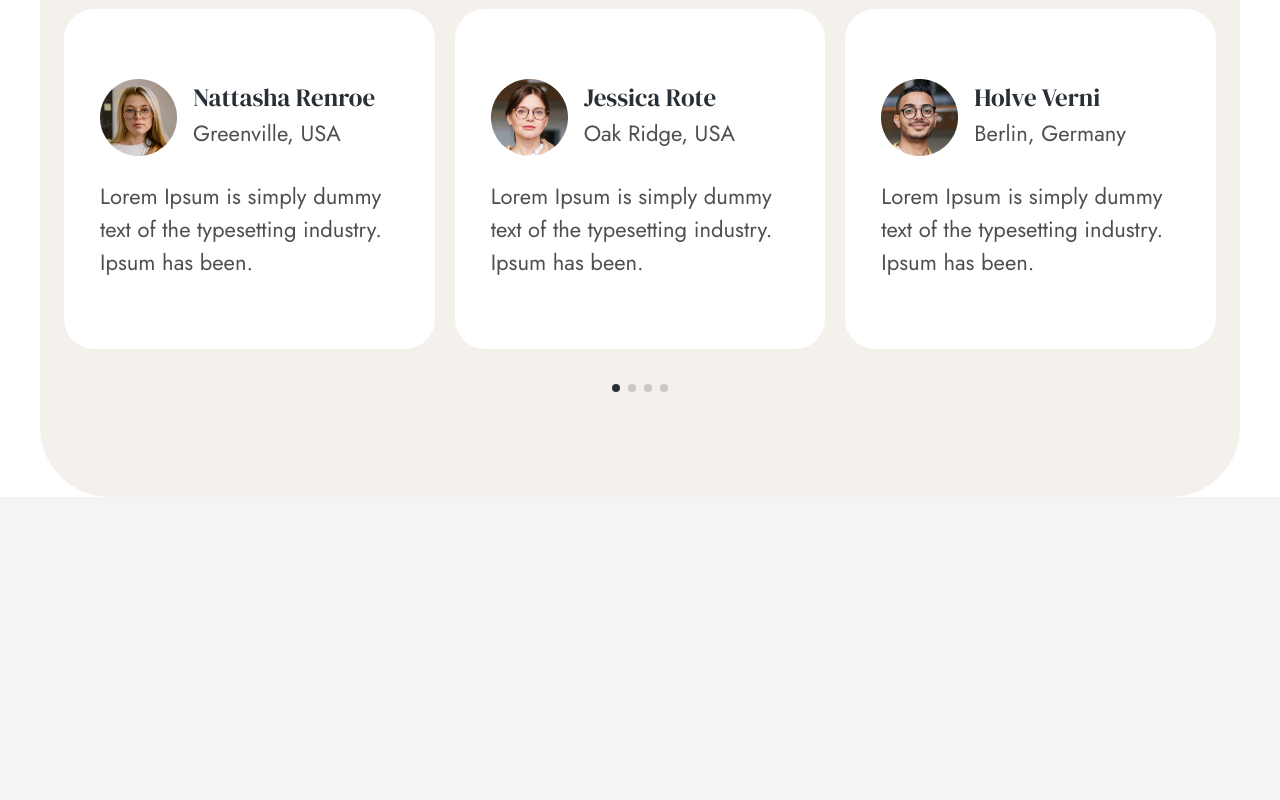
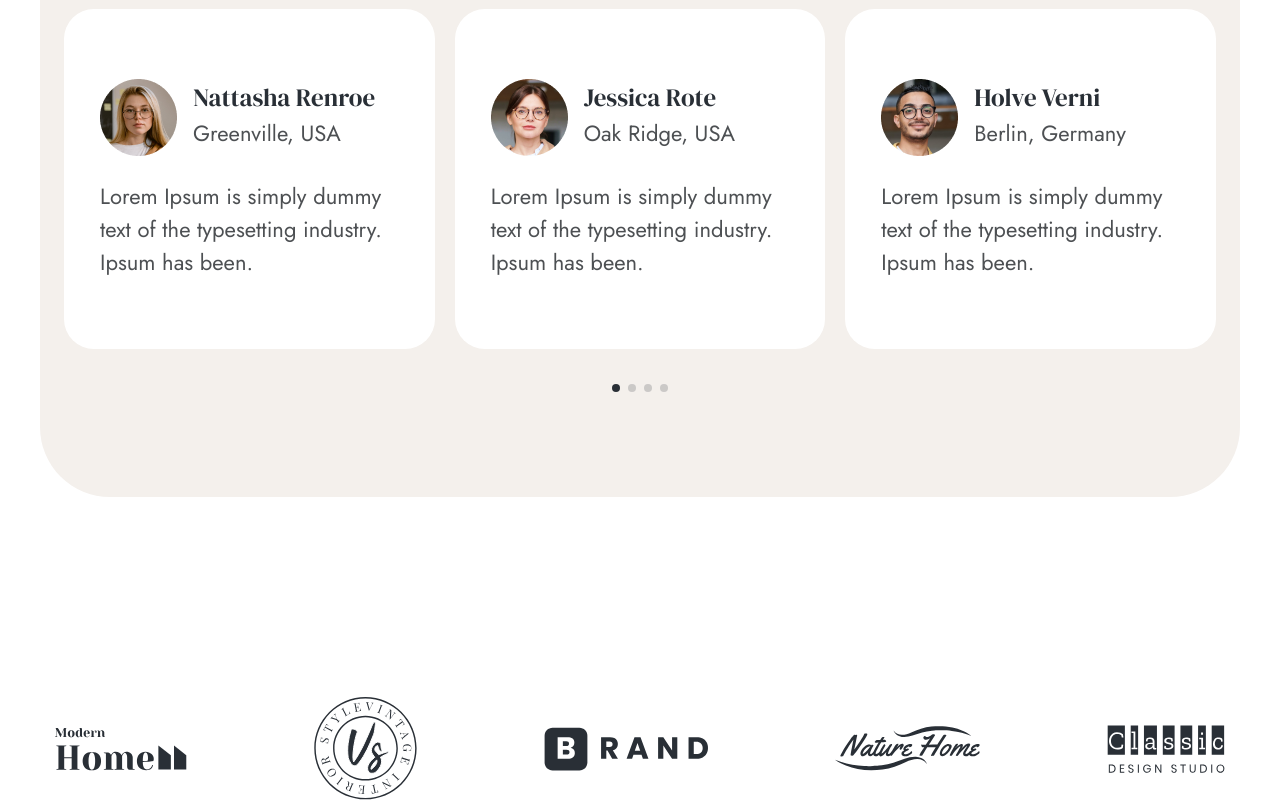
Before and after one commit to fransiskusdave/interior-website, a website: page index.html in a window 1280 px wide. Shown: the part 2680-3480 px from the top of the page. Before the commit the page ends 3177 px from the top, so only its background shows below. Drawn offline with nearby package versions, Linux system fonts and the light colour scheme.

Commit message:
completing brands section

```diff
--- a/index.html
+++ b/index.html
@@ -291,6 +291,22 @@
         </div>
       </section>
       <!-- Testimonial End -->
+
+      <!-- Brands -->
+      <section class="brands mt-[80px] xl:mt-[200px] relative z-20">
+        <div class="container mx-auto">
+          <div
+            class="flex flex-col justify-between items-center gap-12 lg:flex-row"
+          >
+            <img class="brands__img" src="assets/brands/01.svg" alt="" />
+            <img class="brands__img" src="assets/brands/02.svg" alt="" />
+            <img class="brands__img" src="assets/brands/03.svg" alt="" />
+            <img class="brands__img" src="assets/brands/04.svg" alt="" />
+            <img class="brands__img" src="assets/brands/05.svg" alt="" />
+          </div>
+        </div>
+      </section>
+      <!-- Brands End -->
     </main>
 
     <!-- Scroll Reveal -->
```
Also changed, not shown: dist/css/style.css.
